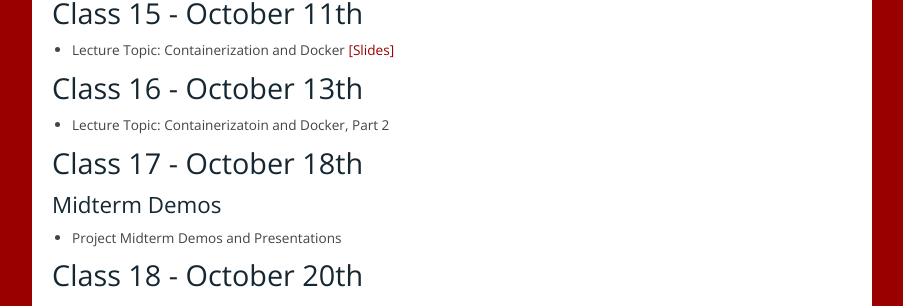
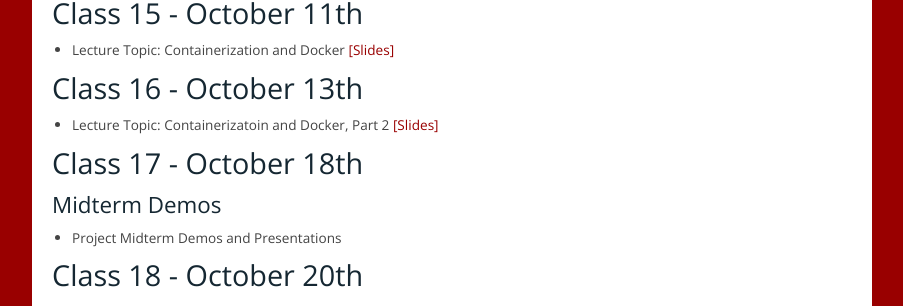
Before and after one commit to airavata-courses/airavata-courses.github.io, a Jekyll site: the page built from lectures.md, in a window 1280 px wide and 900 px high, scrolled down 1558 px. Shown: the part 145-451 px from the top of the window, without its empty margins (258-1161 px from the left). Built offline with Jekyll 4.4.1, drawn with Linux system fonts in a browser that asks for light colours.

Commit message:
Adding October 13th lectures

```diff
--- a/lectures.md
+++ b/lectures.md
@@ -76,7 +76,7 @@ The course focuses in teaching the distributed systems concepts through projects
 * Lecture Topic: Containerization and Docker [[Slides]]({{ site.url }}slides/CS649-Containers-Part1.pdf)
 
 ###  Class 16 - October 13th
-* Lecture Topic: Containerizatoin and Docker, Part 2
+* Lecture Topic: Containerizatoin and Docker, Part 2 [[Slides]]({{ site.url }}slides/CS649-Containers-Part2.pdf)
 
 ###  Class 17 - October 18th
 
```
Also changed, not shown: 1 other file.
